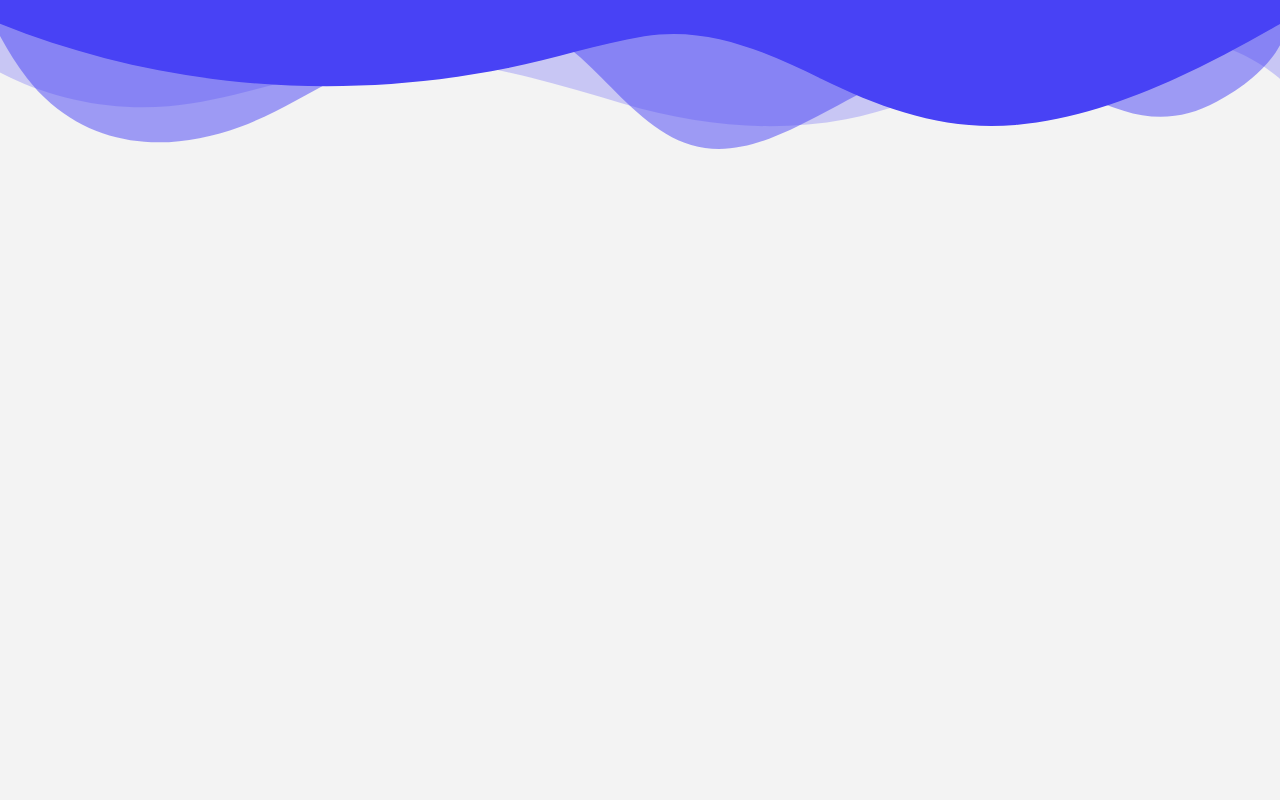
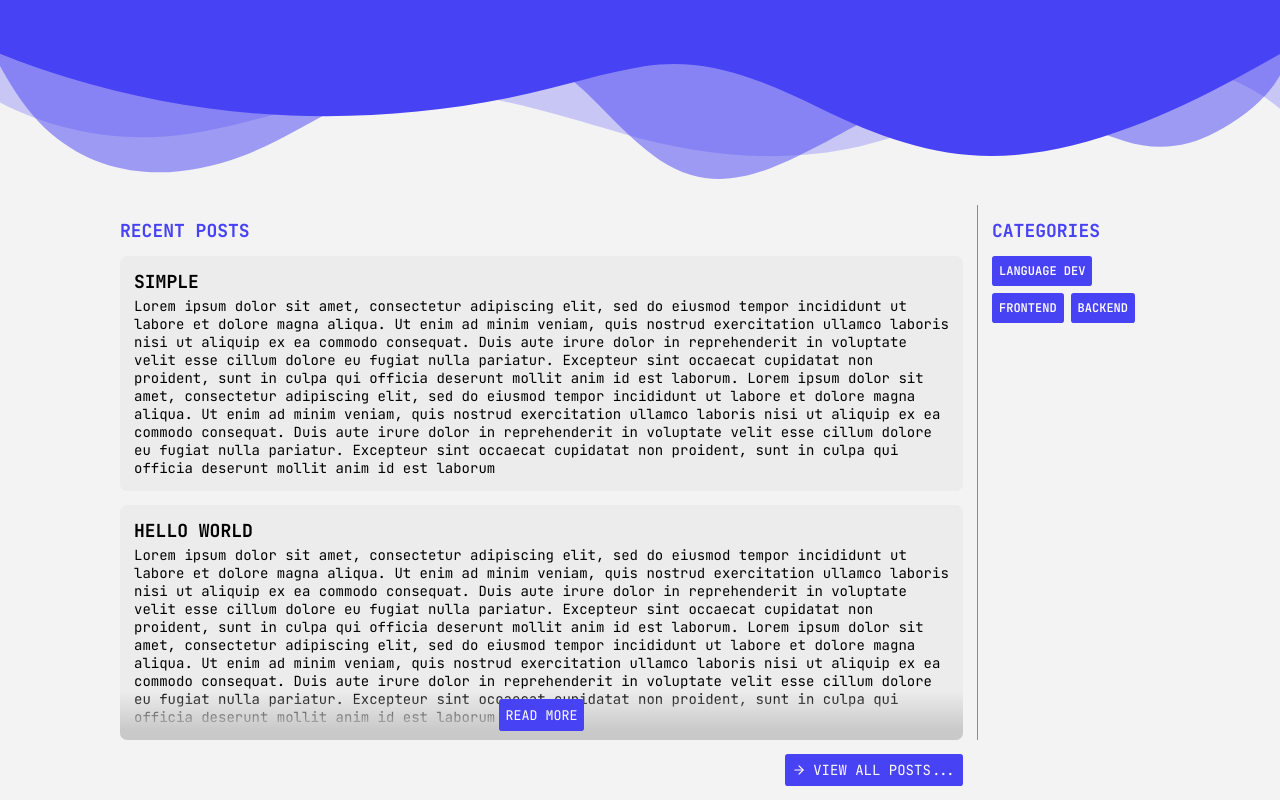
Before and after one commit to aripiprazole/gabx.io, a Next.js app: page /# in a window 1280 px wide. Shown: the part 431-1231 px from the top of the page. Before the commit the page ends 816 px from the top, so only its background shows below. Built offline with nearby package versions, Linux system fonts and the light colour scheme.

Commit message:
feat: add posts section

```diff
--- /dev/null
+++ b/src/components/Posts/Posts.styles.ts
@@ -0,0 +1,162 @@
+import styled from 'styled-components';
+
+export const Container = styled.div`
+  display: grid;
+  grid-template:
+    'posts'    'divisory' 'sidebar'
+    'view-all' 'divisory' 'view-all';
+  grid-template-columns: 1fr 1px 12rem;
+  gap: 1rem;
+
+  flex: 1;
+`;
+
+export const Title = styled.h1`
+  color: #4842f5;
+
+  font-size: 18px;
+  text-transform: uppercase;
+
+  margin: 1rem 0;
+`;
+
+export const Main = styled.main`
+  ul {
+    display: flex;
+    flex-direction: column;
+    gap: 1rem;
+  }
+`;
+
+export const Footer = styled.footer`
+  display: flex;
+`;
+
+export const ViewAll = styled.a`
+  margin-left: auto;
+  padding: 0.5rem;
+
+  display: flex;
+  align-items: center;
+  gap: 0.5rem;
+
+  border-radius: 0.2rem;
+  cursor: pointer;
+
+  background: #4842f5;
+  color: #fefefe;
+
+  transition: 100ms;
+
+  text-transform: uppercase;
+
+  :hover {
+    opacity: 1;
+    transform: scale(1.05);
+  }
+`;
+
+export const Post = styled.div<{simple: boolean}>`
+  position: relative;
+
+  display: flex;
+  flex-direction: column;
+  gap: 0.3rem;
+
+  background: #ececec;
+  min-height: 15rem;
+  padding: 1rem;
+
+  border-radius: 0.5rem;
+
+  cursor: pointer;
+
+  h2 {
+    text-transform: uppercase;
+    font-size: 18px;
+
+    font-weight: 800;
+  }
+
+  p {
+    flex: 1;
+  }
+`;
+
+export const ReadMore = styled.div`
+  position: absolute;
+  bottom: 0;
+  left: 0;
+  right: 0;
+
+  display: flex;
+
+  width: 100%;
+  height: 3.5rem;
+
+  background: linear-gradient(180deg, rgba(196, 196, 196, 0) 0%, #c9c9c9 80%),
+  transparent;
+
+  border-bottom-left-radius: 0.5rem;
+  border-bottom-right-radius: 0.5rem;
+`;
+
+export const ReadMoreButton = styled.button`
+  width: fit-content;
+  margin: auto;
+
+  padding: 0.5rem;
+
+  outline: none;
+  border: none;
+  border-radius: 0.2rem;
+  cursor: pointer;
+
+  background: #4842f5;
+  color: #fefefe;
+
+  transition: 100ms;
+
+  text-transform: uppercase;
+
+  :hover {
+    opacity: 1;
+    transform: scale(1.05);
+  }
+`;
+
+export const Spacing = styled.span`
+  background: #8c8c8c;
+`;
+
+export const CategorySidebar = styled.nav`
+  ul {
+    display: flex;
+    flex-wrap: wrap;
+    gap: 0.5rem;
+
+    li button {
+      display: block;
+      padding: 0.5rem;
+
+      outline: none;
+      border: none;
+      border-radius: 0.2rem;
+      cursor: pointer;
+
+      background: #4842f5;
+      color: #fefefe;
+
+      transition: 100ms;
+
+      font-size: 12px;
+      font-weight: 600;
+      text-transform: uppercase;
+
+      :hover {
+        opacity: 1;
+        transform: scale(1.05);
+      }
+    }
+  }
+`;
--- a/src/components/Posts/Posts.tsx
+++ b/src/components/Posts/Posts.tsx
@@ -1,10 +1,79 @@
 import React from 'react';
 
-const Posts = () => {
+import Link from 'next/link';
+
+import {FiArrowRight} from 'react-icons/fi';
+
+import {
+  CategorySidebar,
+  Container,
+  Post,
+  Main,
+  ReadMore,
+  Spacing,
+  ViewAll,
+  Footer,
+  ReadMoreButton,
+  Title,
+} from './Posts.styles';
+
+export type Post = {
+  readonly title: string,
+  readonly preview: string,
+  readonly simple?: boolean,
+  readonly latestEditDate?: Date,
+}
+
+export type PostsProps = {
+  readonly posts: Post[],
+};
+
+const Posts = ({posts}: PostsProps) => {
   return (
-    <div>
-      Posts
-    </div>
+    <Container id='posts'>
+      <Main>
+        <Title>Recent posts</Title>
+
+        <ul>
+          {posts.map(({
+            title,
+            preview,
+            simple = false,
+            latestEditDate,
+          }, index) => (
+            <li key={index}>
+              <Post simple={simple}>
+                <h2>{title}</h2>
+                <p>{preview}</p>
+                {!simple && (
+                  <ReadMore>
+                    <ReadMoreButton>Read more</ReadMoreButton>
+                  </ReadMore>
+                )}
+              </Post>
+            </li>
+          ))}
+        </ul>
+      </Main>
+
+      <Spacing />
+
+      <CategorySidebar>
+        <Title>Categories</Title>
+
+        <ul>
+          <li><button>Language Dev</button></li>
+          <li><button>Frontend</button></li>
+          <li><button>Backend</button></li>
+        </ul>
+      </CategorySidebar>
+
+      <Footer>
+        <Link href='/posts'>
+          <ViewAll><FiArrowRight /> View all posts...</ViewAll>
+        </Link>
+      </Footer>
+    </Container>
   );
 };
 
--- a/src/pages/index.tsx
+++ b/src/pages/index.tsx
@@ -11,6 +11,9 @@ import styled from 'styled-components';
 import Navbar from '~/components/Navbar/Navbar';
 import Posts from '~/components/Posts/Posts';
 
+// eslint-disable-next-line max-len
+const PREVIEW = 'Lorem ipsum dolor sit amet, consectetur adipiscing elit, sed do eiusmod tempor incididunt ut labore et dolore magna aliqua. Ut enim ad minim veniam, quis nostrud exercitation ullamco laboris nisi ut aliquip ex ea commodo consequat. Duis aute irure dolor in reprehenderit in voluptate velit esse cillum dolore eu fugiat nulla pariatur. Excepteur sint occaecat cupidatat non proident, sunt in culpa qui officia deserunt mollit anim id est laborum. Lorem ipsum dolor sit amet, consectetur adipiscing elit, sed do eiusmod tempor incididunt ut labore et dolore magna aliqua. Ut enim ad minim veniam, quis nostrud exercitation ullamco laboris nisi ut aliquip ex ea commodo consequat. Duis aute irure dolor in reprehenderit in voluptate velit esse cillum dolore eu fugiat nulla pariatur. Excepteur sint occaecat cupidatat non proident, sunt in culpa qui officia deserunt mollit anim id est laborum';
+
 const Home: NextPage = () => {
   return (
     <Container>
@@ -21,6 +24,7 @@ const Home: NextPage = () => {
       </Head>
 
       <Waves>
+        <div className='container'>
           <main>
             <Avatar>
               <div>
@@ -43,6 +47,7 @@ const Home: NextPage = () => {
               ]}
             />
           </main>
+        </div>
 
         <svg data-name="Layer 1" xmlns="http://www.w3.org/2000/svg" viewBox="0 0 1200 120" preserveAspectRatio="none">
           {/* eslint-disable-next-line max-len */}
@@ -57,6 +62,12 @@ const Home: NextPage = () => {
       </Waves>
 
       <Main>
+        <Posts
+          posts={[
+            {title: 'Simple', preview: PREVIEW, simple: true},
+            {title: 'Hello world', preview: PREVIEW},
+          ]}
+        />
       </Main>
     </Container>
   );
@@ -79,14 +90,21 @@ const Waves = styled.div`
     height: 144px;
   }
 
+  .container {
+    background: #4842f5;
+
     > main {
       display: flex;
       flex-direction: column;
       gap: 2rem;
 
+      width: 100%;
+      max-width: 1068px;
       min-height: 32rem;
-    padding: 2rem;
-    background: #4842f5;
+
+      padding: 8rem 2rem;
+      margin: auto;
+    }
   }
 
   .shape-fill {
@@ -95,9 +113,11 @@ const Waves = styled.div`
 `;
 
 const Main = styled.main`
+  width: 100%;
+  max-width: 1068px;
+
   margin: auto;
-
-  padding: 8rem 1rem;
+  padding: 1rem;
 
   position: relative;
   z-index: 2;
```
Lines whose indentation alone changed are shown as unchanged.
